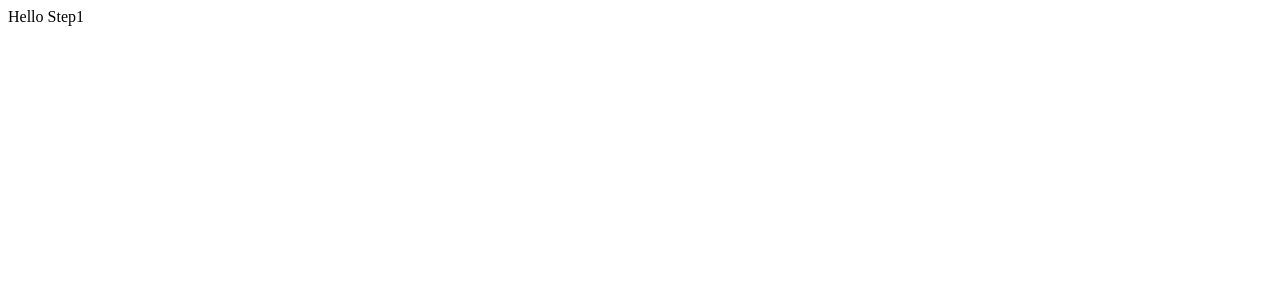
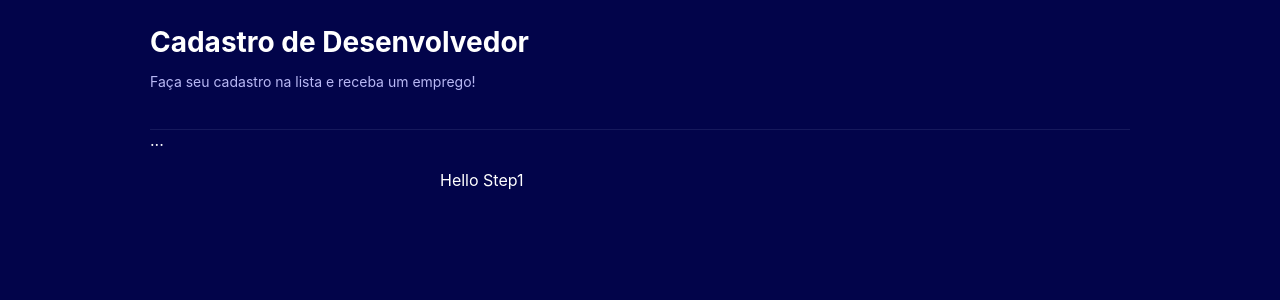
Before and after one commit to wwilliamsantana/form-multi, a React (Vite) app: page / in a window 1280 px wide. Shown: the top 300 px of the page. Built offline with nearby package versions, Linux system fonts and the light colour scheme.

Commit message:
Estrutura: Theme: Sidebar, Header

```diff
--- a/index.html
+++ b/index.html
@@ -4,7 +4,18 @@
     <meta charset="UTF-8" />
     <meta name="viewport" content="width=device-width, initial-scale=1.0" />
     <title>Formulário Multi</title>
+
+    <style>
+      body {
+        margin: 0;
+        font-family: -apple-system, BlinkMacSystemFont, 'Segoe UI', Roboto,
+          Oxygen, Ubuntu, Cantarell, 'Open Sans', 'Helvetica Neue', sans-serif;
+        -webkit-font-smoothing: antialiased;
+        -moz-osx-font-smoothing: grayscale;
+      }
+    </style>
   </head>
+
   <body>
     <div id="root"></div>
     <script type="module" src="/src/main.tsx"></script>
--- a/src/App.tsx
+++ b/src/App.tsx
@@ -1,11 +1,15 @@
+import { useContext } from "react";
 import { BrowserRouter } from "react-router-dom";
+import { FormProvider } from "./Context/FormContext";
 import { Router } from "./Router";
 
 
 export function App() {
  return (
   <BrowserRouter>
-    <Router/>
+   <FormProvider>
+      <Router/>
+    </FormProvider>
   </BrowserRouter>
  )
 }
--- a/src/Context/FormContext.tsx
+++ b/src/Context/FormContext.tsx
@@ -1,4 +1,4 @@
-import { createContext, ReactNode, useContext, useReducer } from "react";
+import { createContext, ReactNode, useReducer } from "react";
 import {ActionProps, formReducer, initialData, InitialDataProps } from "../reducer/FormReducer";
 
 
@@ -7,7 +7,7 @@ interface FormContextProps{
   dispatch: (action: ActionProps) => void
 }
 
-export const FormContext = createContext({} as FormContextProps)
+export const FormContext = createContext<FormContextProps | undefined>(undefined)
 
 
 interface FormProviderProps{
--- /dev/null
+++ b/src/components/Header/index.tsx
@@ -0,0 +1,10 @@
+import { Container } from "./styles";
+
+export function Header(){
+  return (
+    <Container>
+      <h1>Cadastro de Desenvolvedor</h1>
+      <p>Faça seu cadastro na lista e receba um emprego!</p>
+    </Container>
+  )
+}
--- /dev/null
+++ b/src/components/Header/styles.ts
@@ -0,0 +1,18 @@
+import styled from "styled-components";
+
+
+export const Container = styled.div`
+  padding: 25px 0;
+  border-bottom: 1px solid #16195C;
+
+  h1{
+    margin: 0;
+    padding: 0;
+    font-size: 28px;
+  }
+
+  p{
+    font-size: 14px;
+    color: #B8B8F4;
+  }
+`
--- /dev/null
+++ b/src/components/Theme/index.tsx
@@ -0,0 +1,27 @@
+import { ReactNode } from "react";
+import { Header } from "../Header";
+import { Area, Container, Page, Sidebar, Steps } from "./styles";
+
+interface ThemProps{
+  children: ReactNode
+}
+
+export function Theme({children}: ThemProps){
+  return (
+    <Container>
+      <Area>
+        <Header/>
+
+        <Steps>
+          <Sidebar>
+            ...
+          </Sidebar>
+
+          <Page>
+            {children}
+          </Page>
+        </Steps>
+      </Area>
+    </Container>
+  )
+}
--- /dev/null
+++ b/src/components/Theme/styles.ts
@@ -0,0 +1,33 @@
+import styled from "styled-components"
+
+export const Container = styled.div`
+  background-color: #02044A;
+  color: #FFF;
+  min-height: 100vh;
+`
+
+export const Area = styled.div`
+  margin:  auto;
+  max-width: 980px;
+  min-height: 100vh;
+
+  display: flex;
+  flex-direction: column;
+
+`
+
+export const Steps = styled.div`
+  flex: 1;
+  display: flex;
+`
+
+export const Sidebar = styled.div`
+  width: 250px;
+  border-right: 1xp solid #16195c;
+`
+
+export const Page = styled.div`
+  flex: 1;
+  padding-left: 40px;
+  padding-top: 40px;
+`
--- a/src/pages/FormStep1/index.tsx
+++ b/src/pages/FormStep1/index.tsx
@@ -1,9 +1,12 @@
+import { Theme } from "../../components/Theme";
 import { Container } from "./styles";
 
 export function FormStep1(){
   return (
-    <Container>
-      Hello Step1
-    </Container>
+    <Theme>
+      <Container>
+        Hello Step1
+      </Container>
+    </Theme>
   )
 }
--- a/src/pages/FormStep1/styles.ts
+++ b/src/pages/FormStep1/styles.ts
@@ -1,4 +1,5 @@
 import styled from "styled-components"
 
 export const Container = styled.div`
+
 `
--- a/src/reducer/FormReducer.tsx
+++ b/src/reducer/FormReducer.tsx
@@ -1,4 +1,4 @@
-enum FormActions {
+export enum FormActions {
   setCurretnStep,
   setName,
   setLevel,
```
